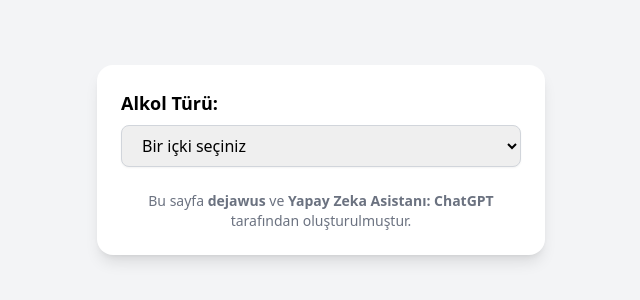
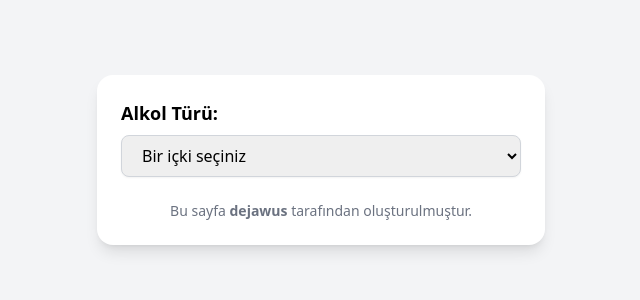
Before and after one commit to DejawuS1/seedcalc, a plain HTML site: page index.html in a window 1280 px wide. Shown: the part 240-540 px from the top of the page, without its empty margins (319-959 px from the left). Drawn offline with nearby package versions, Linux system fonts and the light colour scheme.

Commit message:
Update index.html

```diff
--- a/index.html
+++ b/index.html
@@ -72,7 +72,7 @@
     <div id="result" class="mt-6 text-center font-semibold"></div>
     <div id="warning" class="mt-4 text-red-600 font-semibold hidden">Geçersiz fiyat girdiniz! Lütfen min veya max fiyat giriniz.</div>
     <div class="text-center mt-6">
-        <p class="text-sm text-gray-500">Bu sayfa <b>dejawus</b> ve <b>Yapay Zeka Asistanı: ChatGPT</b> tarafından oluşturulmuştur.</p>
+        <p class="text-sm text-gray-500">Bu sayfa <b>dejawus</b> tarafından oluşturulmuştur.</p>
       </div>
 </div>
 
```
